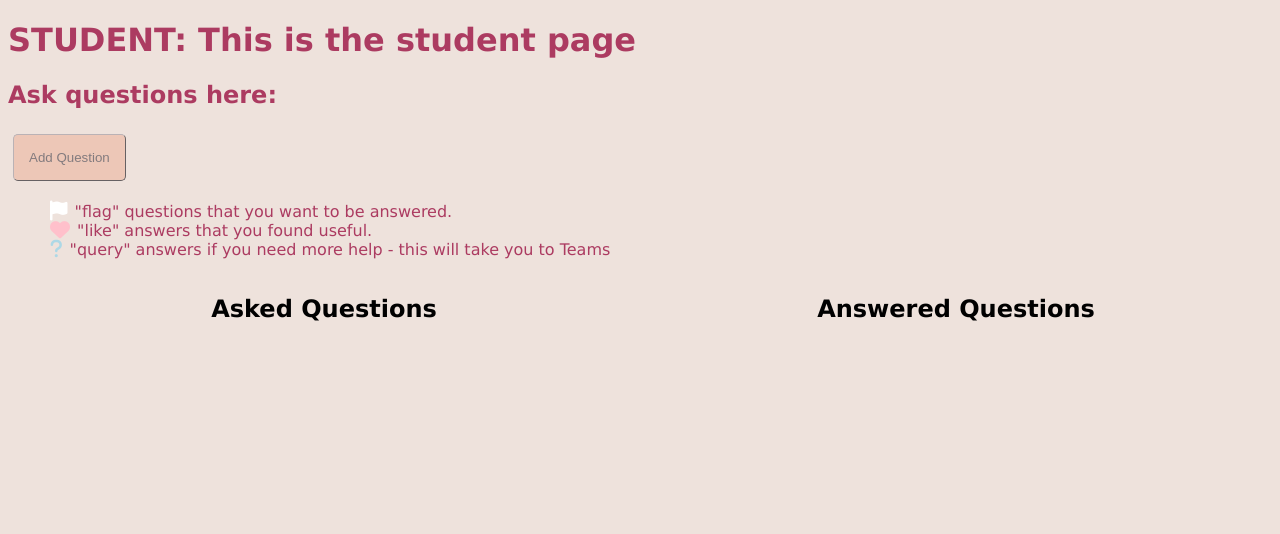
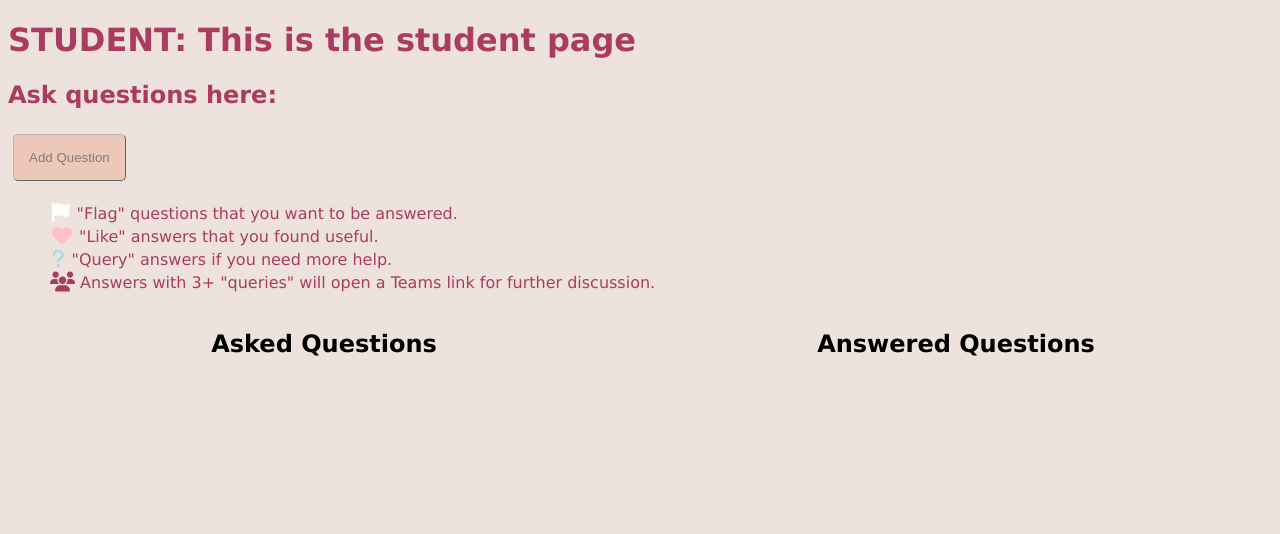
Before and after one commit to CallumTipper/MSc-Project, a Flask app: page /student in a window 1280 px wide. Shown: the top 534 px of the page. Run offline with Flask 2, Linux system fonts and the light colour scheme; some libraries are stand-ins or nearby versions.

Commit message:
finished instructions and added a 'Teams' icon

```diff
--- a/backend/static/stylesheet.css
+++ b/backend/static/stylesheet.css
@@ -33,6 +33,9 @@ body {
 
 ul{
     list-style:none;
+}
+li{
+    padding:2px;
 }
 
 /* Buttons */
--- a/backend/templates/student.html
+++ b/backend/templates/student.html
@@ -34,9 +34,13 @@
         <button class="submit" type="submit">Submit</button>
     </form>
     <ul>
-        <li class="student-instructions"><i class="fas fa-flag fa-lg"></i>  "flag" questions that you want to be answered.</li>
-        <li class="student-instructions"><i class="fas fa-heart fa-lg"></i>  "like" answers that you found useful.</li>
-        <li class="student-instructions"><i class="fas fa-question fa-lg"></i>  "query" answers if you need more help - this will take you to Teams</li>
+        <li class="student-instructions"><i class="fas fa-flag fa-lg"></i> "Flag" questions that you want to be
+            answered.</li>
+        <li class="student-instructions"><i class="fas fa-heart fa-lg"></i> "Like" answers that you found useful.</li>
+        <li class="student-instructions"><i class="fas fa-question fa-lg"></i> "Query" answers if you need more help.
+        </li>
+        <li class="student-instructions"><i class="fas fa-users fa-lg"></i> Answers with 3+ "queries" will open a Teams
+            link for further discussion.</li>
     </ul>
     <div class="main">
         <div class="un-ans">
@@ -69,9 +73,10 @@
                 <h4>{{question.question}}</h4>
                 <h4 class="answer">{{question.answer}}</h4>
                 {% if question.query >= 3 %}
-                <button onclick="window.location.href='https://teams.microsoft.com/l/chat/0/0?users={{question.tutor}}@nottingham.ac.uk';">
-                    Contact on Teams
-                  </button>
+                <button
+                    onclick="window.location.href='https://teams.microsoft.com/l/chat/0/0?users={{question.tutor}}@nottingham.ac.uk';">
+                    <i class="fas fa-users fa-lg"></i> Go to Teams
+                </button>
                 {% endif %}
                 <span class="fa-stack" onclick="like({{question.id}})">
                     <!-- The icon that will wrap the number -->
```
Also changed, not shown: backend/templates/tutor.html (+4 -3 lines).
